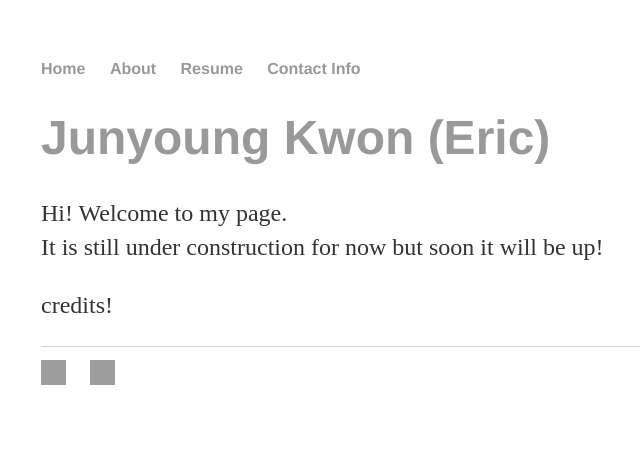
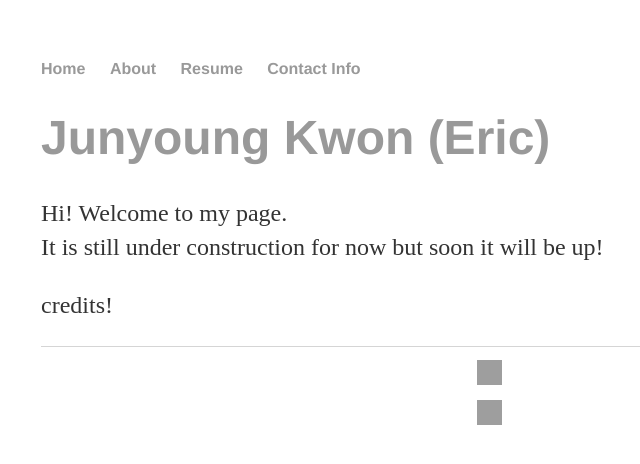
Before and after one commit to junyoung-kwon/Personal-Website, a Jekyll site: the page built from index.html, in a window 1280 px wide. Shown: the top 464 px of the page, without its empty margins (151-791 px from the left). Built offline with Jekyll 4.4.1, drawn with Linux system fonts in a browser that asks for light colours; grey boxes are pictures that could not be loaded.

Commit message:
Added img tag

```diff
--- a/css/main.css
+++ b/css/main.css
@@ -44,21 +44,8 @@ ul.posts li {
     list-style: none;
 }
 
-.fa{
-    padding: 20px;
-    font-size: 30px;
-    width: 30px;
-    text-align: center;
-    text-decoration: none;
-    margin: 5px 2px;
-    border-radius: 50%;
+img {
+    display: block;
+    margin-left: auto;
+    margin-right: auto;
 }
-
-.fa:hover{
-    opacity: 0.7;
-}
-
-.fa-github{
-    background: #000000
-    color: white;
-}
```
